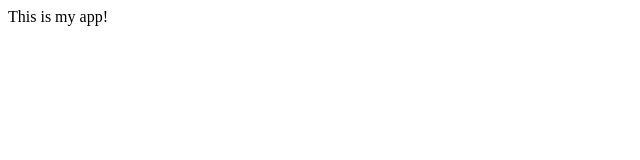
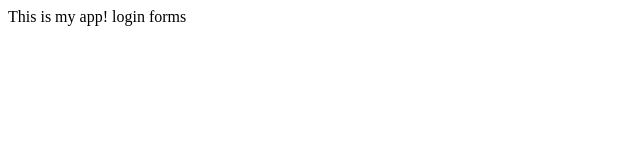
Before and after one commit to YoshiKitaguchi/myapp-trial-, a plain HTML site: page index.html in a window 1280 px wide. Shown: the whole page, without its empty margins (0-640 px from the left). Drawn offline with Linux system fonts and the light colour scheme.

Commit message:
login form

```diff
--- a/index.html
+++ b/index.html
@@ -4,5 +4,6 @@
     </head>
     <body>
       This is my app!
+    login forms
     </body>
 </html>
```
Also changed, not shown: log.txt (added), login.html (added).
